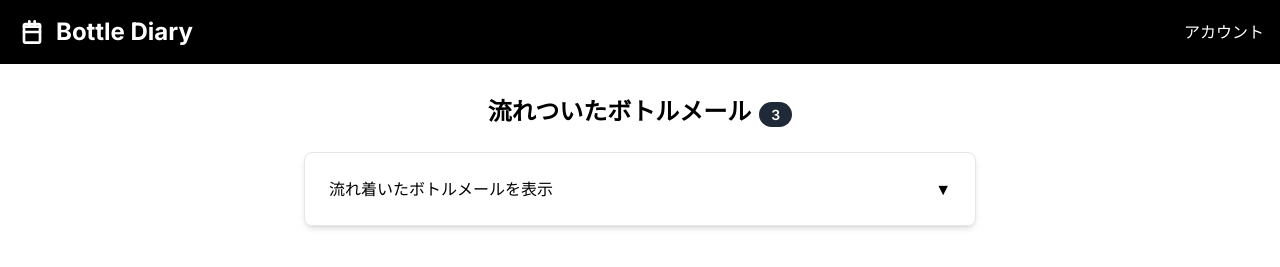
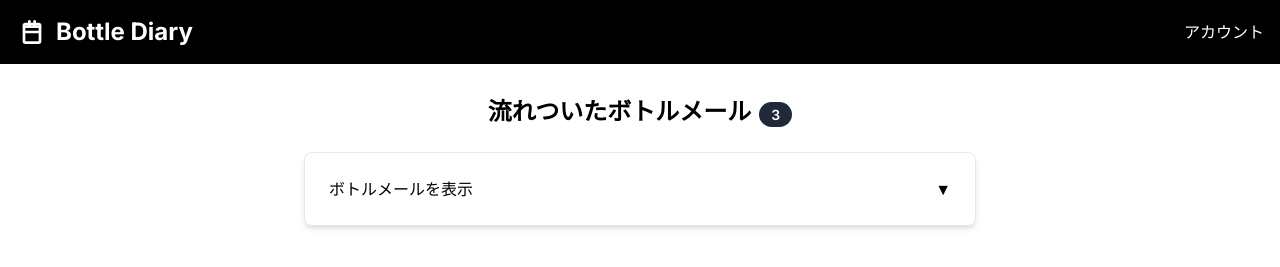
Before and after one commit to iroha999/bottlediary-mockup, a Next.js app: page /dashboard in a window 1280 px wide. Shown: the top 267 px of the page. Built offline with nearby package versions, Linux system fonts and the light colour scheme.

Commit message:
メッセージリストのボタンテキストを「流れついたボトルメールを表示」から「ボトルメールを表示」に変更

```diff
--- a/app/components/MessageList.tsx
+++ b/app/components/MessageList.tsx
@@ -36,7 +36,7 @@ export function MessageList() {
                     onClick={toggleAccordion}
                     className="w-full text-left flex items-center justify-between"
                 >
-                    <span>流れ着いたボトルメールを表示</span>
+                    <span>ボトルメールを表示</span>
                     <span>{isAccordionOpen ? '▲' : '▼'}</span>
                 </button>
                 {isAccordionOpen && (
```
